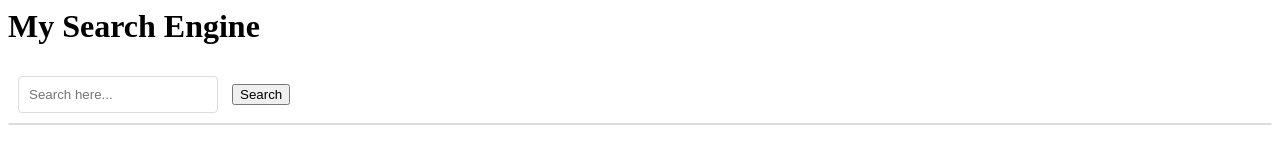
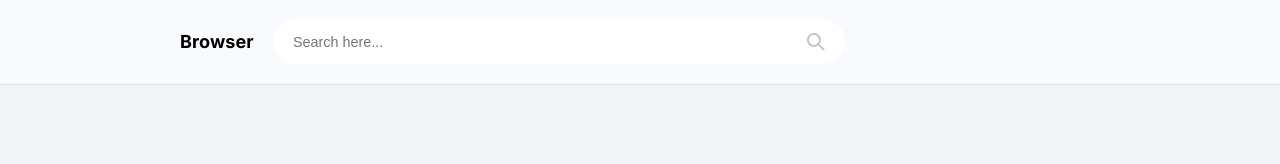
Before and after one commit to lmbenetti/web_search_engine, a plain HTML site: page web/index.html in a window 1280 px wide. Drawn offline with Linux system fonts and the light colour scheme.

Commit message:
updated html structure and added custom styling

```diff
--- a/web/code.js
+++ b/web/code.js
@@ -1,4 +1,5 @@
 /* jshint esversion: 6 */
+document.addEventListener('DOMContentLoaded', function() {
 
     document.getElementById('searchbutton').onclick = () => {
         fetch("/search?q=" + document.getElementById('searchbox').value)
@@ -7,8 +8,11 @@ document.getElementById('searchbutton').onclick = () => {
             document.getElementById("responsesize").innerHTML =
                 "<p>" + data.length + " websites retrieved</p>";
             let results = data.map((page) =>
-            `<li><a href="${page.url}">${page.title}</a></li>`)
+                `<li><a class="content-anchor" href="${page.url}">${page.title}</a></li>`)
                 .join("\n");
             document.getElementById("urllist").innerHTML = `<ul>${results}</ul>`;
         });
     };
+
+
+});
--- a/web/index.html
+++ b/web/index.html
@@ -7,13 +7,21 @@
 </head>
 
 <body>
-    <div id="content">
-        <h1>My Search Engine</h1>
-        <input id="searchbox" type="text" placeholder="Search here..." />
-        <button id="searchbutton">Search</button>
-    </div>
-    <div id="responsesize"></div>
-    <div id="urllist"></div>
+    <main>
+        <div id="search-container">
+            <div id="search">
+            <h1>Browser</h1>
+            <input id="searchbox" type="text" placeholder="Search here..." />
+            <button id="searchbutton">
+                <svg width="18" height="18" viewBox="0 0 17 17" fill="none" xmlns="http://www.w3.org/2000/svg"><path fill-rule="evenodd" clip-rule="evenodd" d="M6.57212 13.1442C2.94254 13.1442 0 10.2016 0 6.57173C0 2.94248 2.94268 0 6.57212 0C10.2016 0 13.1442 2.94248 13.1442 6.57173C13.1442 8.05658 12.6519 9.42642 11.8215 10.5269L16.3528 15.0581C16.7103 15.4156 16.7103 15.9952 16.3528 16.3527C15.9953 16.7102 15.4157 16.7102 15.0582 16.3527L10.527 11.8215C9.42657 12.6519 8.05682 13.1442 6.57212 13.1442ZM6.57212 11.2665C3.97956 11.2665 1.87775 9.16463 1.87775 6.57184C1.87775 3.97952 3.97966 1.87775 6.57212 1.87775C9.16458 1.87775 11.2665 3.97952 11.2665 6.57184C11.2665 9.16463 9.16468 11.2665 6.57212 11.2665Z" fill="#C2C4CF"></path></svg>
+            </button>
+        </div>
+        </div>
+
+        <div id="list-container">
+            <div id="responsesize"></div>
+            <div id="urllist"></div>
+        </div>
+    </main>
 </body>
-
 </html>
--- a/web/style.css
+++ b/web/style.css
@@ -1,20 +1,123 @@
-#urllist {
-    color: #969696;
-    border: 1px solid #dcdcdc;
-    border-radius: 3px;
+@import url('https://fonts.googleapis.com/css2?family=Inter:wght@400;700&display=swap');
+
+*{
+    padding: 0;
+    margin: 0;
+    box-sizing: border-box;
 }
 
-input[type="text"] {
-    padding: 10px;
-    margin: 10px;
-    border: solid 1px #dcdcdc;
-    border-radius: 4px;
-    min-width: 200px;
-    transition: box-shadow 0.3s, border 0.3s;
+body{
+    font-size: .8rem;
+    font-family: 'Inter', Arial, sans-serif;
+    font-weight: 400;
+    font-style: normal;
+    letter-spacing: .1px;
+    text-rendering: optimizeLegibility;
+    background-color: #f2f4f7;
 }
 
-input[type="text"]:focus,
-input[type="text"].focus {
-    border: solid 1px #707070;
-    box-shadow: 0 0 5px 1px #969696;
+h1{
+    font-size: 18px;
 }
+
+#search{
+    display: flex;
+    flex-direction: row;
+    justify-content: flex-start;
+    align-items: center;
+
+}
+
+#search-container {
+    background-color: #f9fafd;
+    padding: 1.2rem 1.2rem 0.9rem 180px;
+    position: fixed;
+    top: 0;
+    left: 0;
+    height: 85px;
+    width: 100%;
+    border-bottom: #e3e5ea 1px solid;
+}
+
+input[type="text" i] {
+    padding-inline: 20px;
+}
+
+#searchbox {
+    width: 514px;
+    height: 45px;
+    border-radius: 40px 0px 0px 40px;
+    border: none;
+    outline: none;
+    background-color: #ffffff;
+    margin-left: 1.2rem;
+    font-size: 0.9rem;
+}
+
+#searchbutton {
+    height: 45px;
+    background-color: #ffffff;
+    border: none;
+    border-radius: 0px 40px 40px 0px;
+    padding: 10px 20px;
+    font-size: 14px;
+    cursor: pointer;
+    transition: background-color 0.3s, border-color 0.3s;
+}
+
+#searchbutton:hover > svg > path{
+    fill: white;
+}
+
+#searchbutton:hover {
+    background-color: #f0f0f0;
+    border-color: #c6c6c6;
+
+    path{
+        fill: white;
+    }
+}
+
+#list-container {
+    text-align: left;
+    width: 60%;
+    min-height: calc(100vh - 85px);
+    margin-top: 85px;
+    margin-bottom: 45px;
+    padding-left: 180px ;
+    background-color: #f2f4f7;
+}
+
+#list-container  p {
+    color: #70757a;
+    height: 43px;
+    display: flex;
+    justify-content: flex-start;
+    align-items: center;
+}
+
+#responsesize, #urllist {
+    margin: 10px 0;
+}
+
+#urllist ul {
+    list-style: none;
+    padding: 0;
+}
+
+#urllist li a {
+    color: #1a0dab;
+    text-decoration: none;
+    font-size: 18px;
+}
+
+#urllist li a:hover {
+    text-decoration: underline;
+}
+
+.content-anchor{
+    display: block;
+    width: max-content;
+    min-height: 35px;
+    background-color: transparent;
+}
```
Also changed, not shown: 1 other file. Lines whose indentation alone changed are shown as unchanged.
